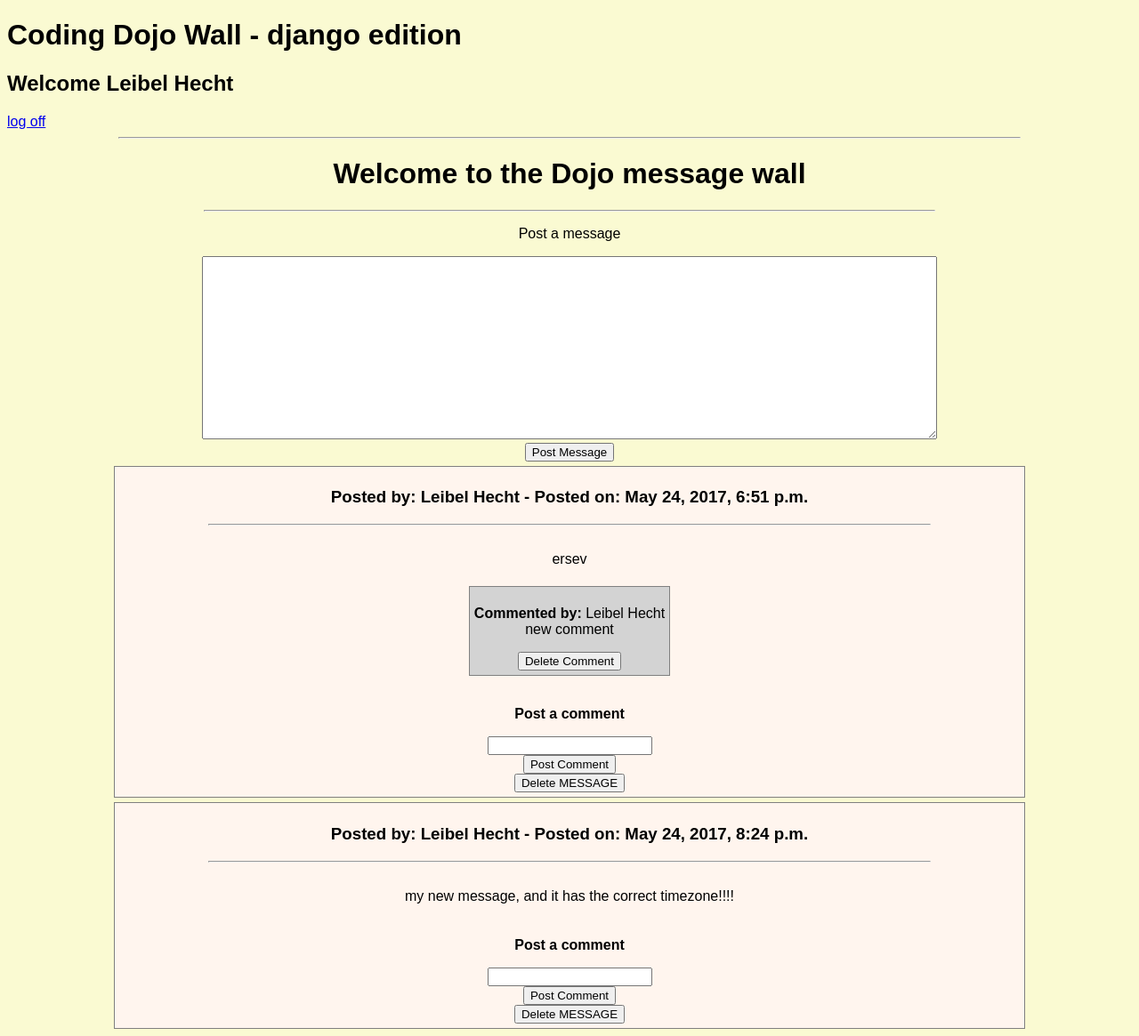
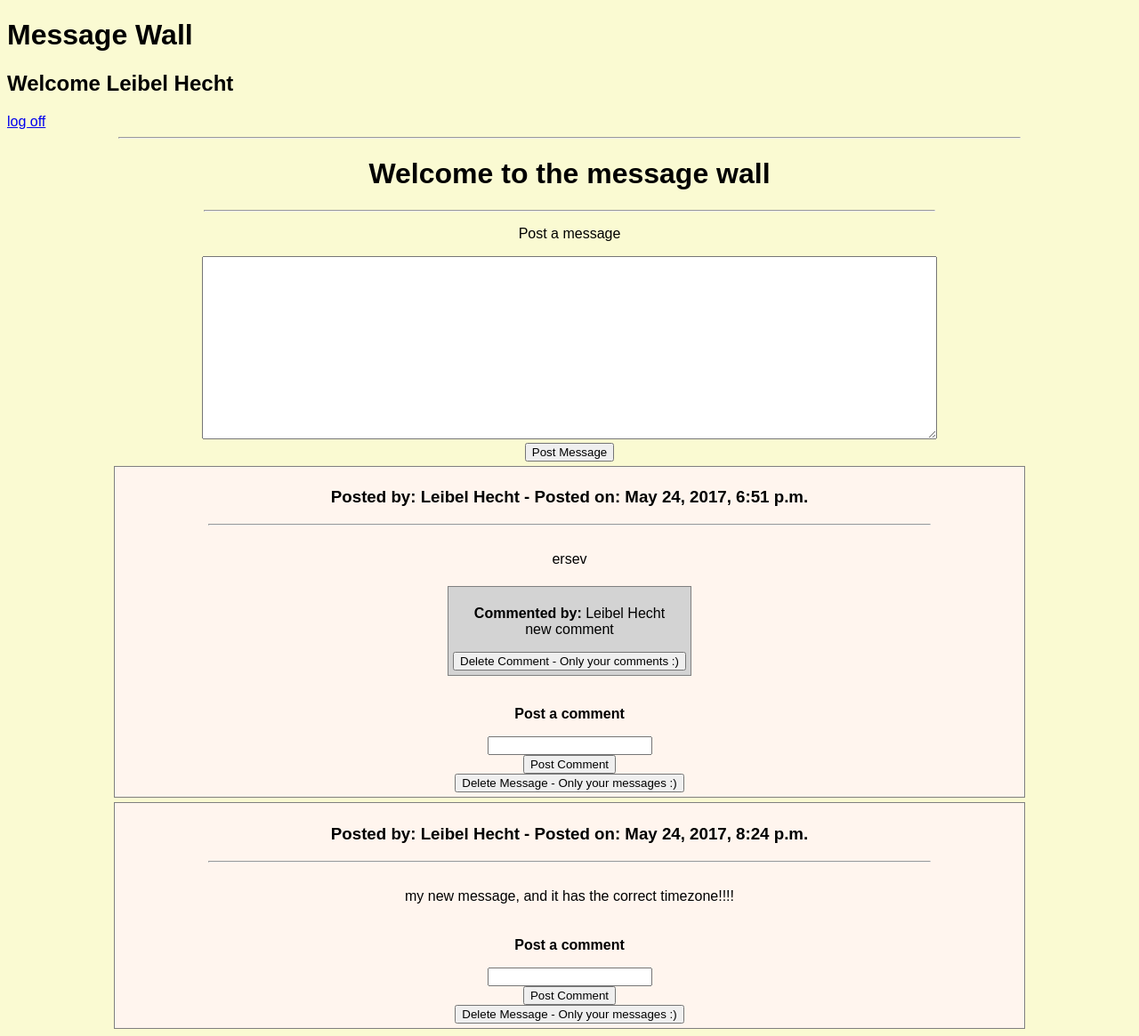
Before and after one commit to lh15/the-wall-Django, a Django app: template apps/first_app/templates/first_app/wall.html in a window 1280 px wide. Shown: the whole page at 89% size. Run offline with Django 3.2, Linux system fonts and the light colour scheme; the template is opened without the code that fills it: values that come from a table or form of the project are taken from there, others are empty; data comes from the database, SQL or seed files in the repository; parts of the project's set-up code (start-up, migrations or seed data) failed here and were passed over; some libraries are stand-ins or nearby versions.

Commit message:
small tweaks

```diff
--- a/apps/first_app/templates/first_app/wall.html
+++ b/apps/first_app/templates/first_app/wall.html
@@ -51,7 +51,7 @@
 </head>
 
 <body>
-    <h1>Coding Dojo Wall - django edition</h1>
+    <h1>Message Wall</h1>
     <!--<p>Welcome {{ request.session.logged_in }}</p>-->
     <h2>Welcome {{ current_user.first_name }} {{ current_user.last_name }}</h2>
     <a href="{%url 'first_app:log_out' %}">log off</a>
@@ -63,7 +63,7 @@
             {% endfor %}
     {% endif %}
     <div class="container">
-        <h1>Welcome to the Dojo message wall</h1>
+        <h1>Welcome to the message wall</h1>
             <hr>
         <form action="{%url 'first_app:process_message' %}" method="POST">
             {% csrf_token %}
@@ -85,7 +85,7 @@
                         <p><span>Commented by:</span> {{ comment.user.first_name }}  {{comment.user.last_name }}  <br>{{comment.comment}}</p>
                             <form action="{%url 'first_app:delete_comment' id=comment.id %}" method="POST">
                             {% csrf_token %}
-                                <button type="submit" class="delete">Delete Comment</button>
+                                <button type="submit" class="delete">Delete Comment - Only your comments :)</button>
                             </form>
                     </div>
                     <br>
@@ -101,7 +101,7 @@
                 </form>
                 <form action="{%url 'first_app:delete_message' id=message.id %}" method="POST">
                 {% csrf_token %}
-                    <button type="submit" class="delete">Delete MESSAGE</button>
+                    <button type="submit" class="delete">Delete Message - Only your messages :)</button>
                 </form>
             </div>
         {% endfor %}
```
